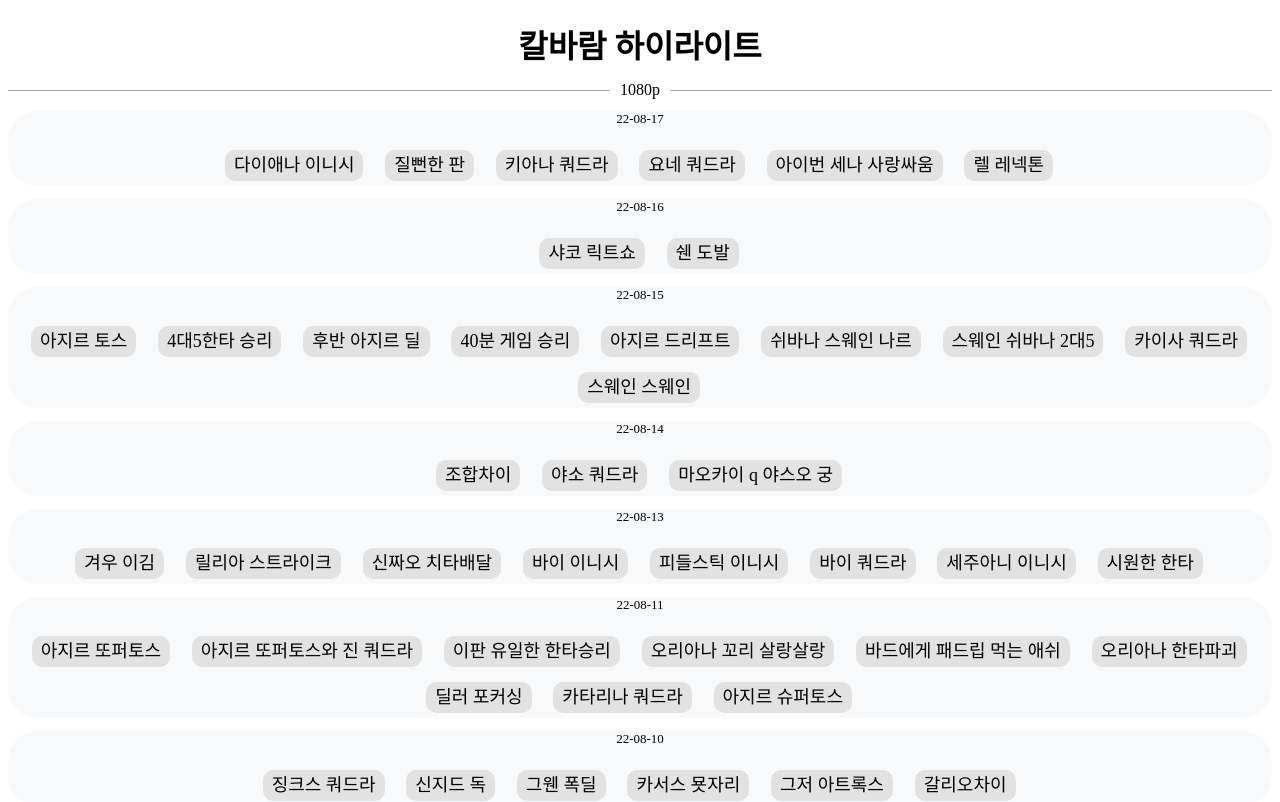
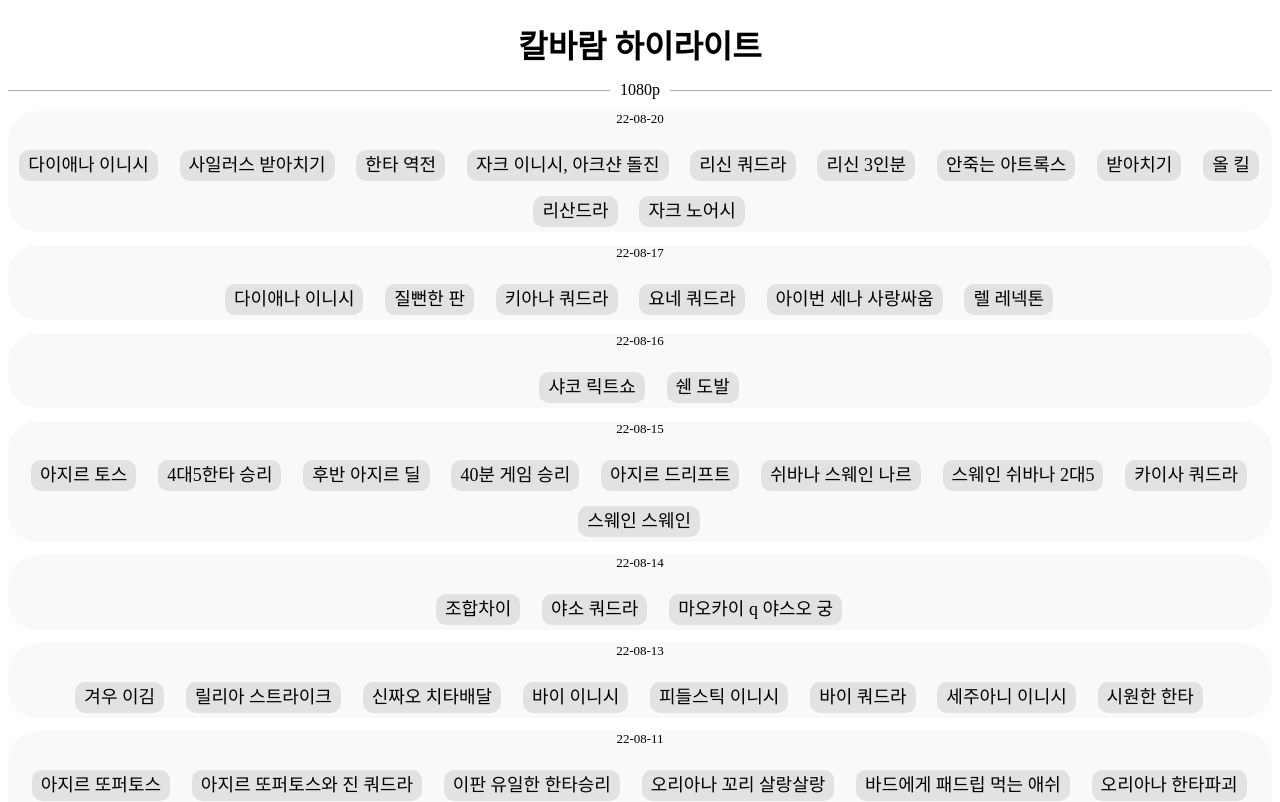
Before and after one commit to DANCIINGQUEEN/lolmadmovie, a React (Create React App) app: page / in a window 1280 px wide. Shown: the top 802 px of the page. Built offline with nearby package versions, Linux system fonts and the light colour scheme.

Commit message:
20th commit

```diff
--- a/src/VideoLink.js
+++ b/src/VideoLink.js
@@ -1058,10 +1058,80 @@ function VideoLink() {
 
     }
 
+    const FHD220820= {
+        L1: {
+            title: "다이애나 이니시",
+            link: "https://www.youtube.com/watch?v=CzT54PjPp0M"
+        },
+        L2: {
+            title: "사일러스 받아치기",
+            link: "https://www.youtube.com/watch?v=treLgWDFob4"
+        },
+        L3: {
+            title: "한타 역전",
+            link: "https://www.youtube.com/watch?v=ZqG2OE_ImcI"
+        },
+        L4: {
+            title: "자크 이니시, 아크샨 돌진",
+            link: "https://www.youtube.com/watch?v=4YHNY8X__D4"
+        },
+        L5: {
+            title: "리신 쿼드라",
+            link: "https://www.youtube.com/watch?v=RRn4XhLgviw"
+        },
+        L6: {
+            title: "리신 3인분",
+            link: "https://www.youtube.com/watch?v=Yf8isElnFto"
+        },
+        L7: {
+            title: "안죽는 아트록스",
+            link: "https://www.youtube.com/watch?v=uB_socdwTsA"
+        },
+        L8: {
+            title: "받아치기",
+            link: "https://www.youtube.com/watch?v=x2Mon-XJSa0"
+        },
+        L9: {
+            title: "올 킬",
+            link: "https://www.youtube.com/watch?v=NNEAqP32CRk"
+        },
+        L10: {
+            title: "리산드라",
+            link: "https://www.youtube.com/watch?v=GgTpSA2LIOc"
+        },
+        L11: {
+            title: "자크 노어시",
+            link: "https://www.youtube.com/watch?v=3po1jUpvslc"
+        },
+
+    }
+
+
+
+    // const FHD220817= {
+    //     L1: {
+    //         title: "다이애나 이니시",
+    //         link: "https://www.youtube.com/watch?v=Zaz5yEX0LZ4"
+    //     },
+    // }
 
         return (
         <div>
             <HorizonLine text={"1080p"}/>
+
+
+            {/*22-08-20*/}
+            <Container>
+                <P>22-08-20</P>
+                {
+                    Object.entries(FHD220820).map((list) => (
+                        <Li id={list[1].title}>
+                            <A href={list[1].link}>{list[1].title}</A>
+                        </Li>
+
+                    ))
+                }
+            </Container>
 
 
             {/*22-08-17*/}
```
